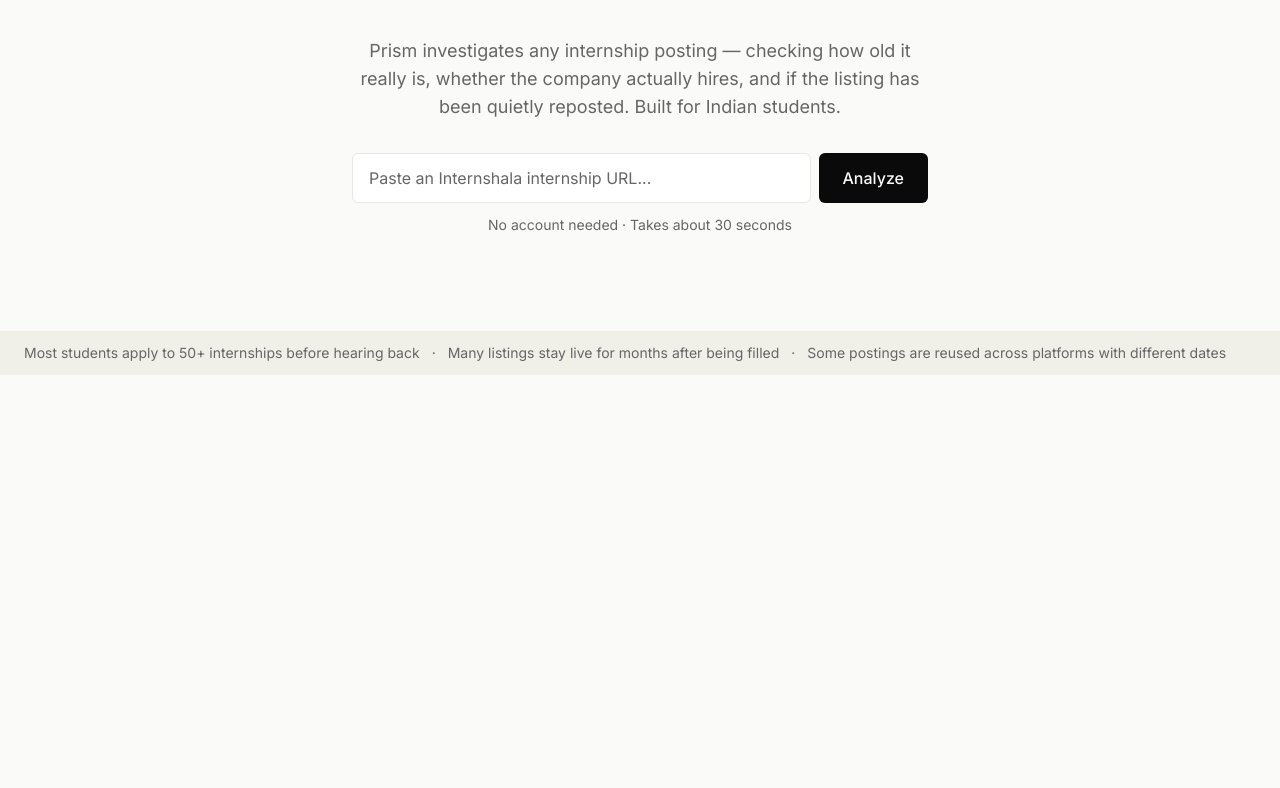
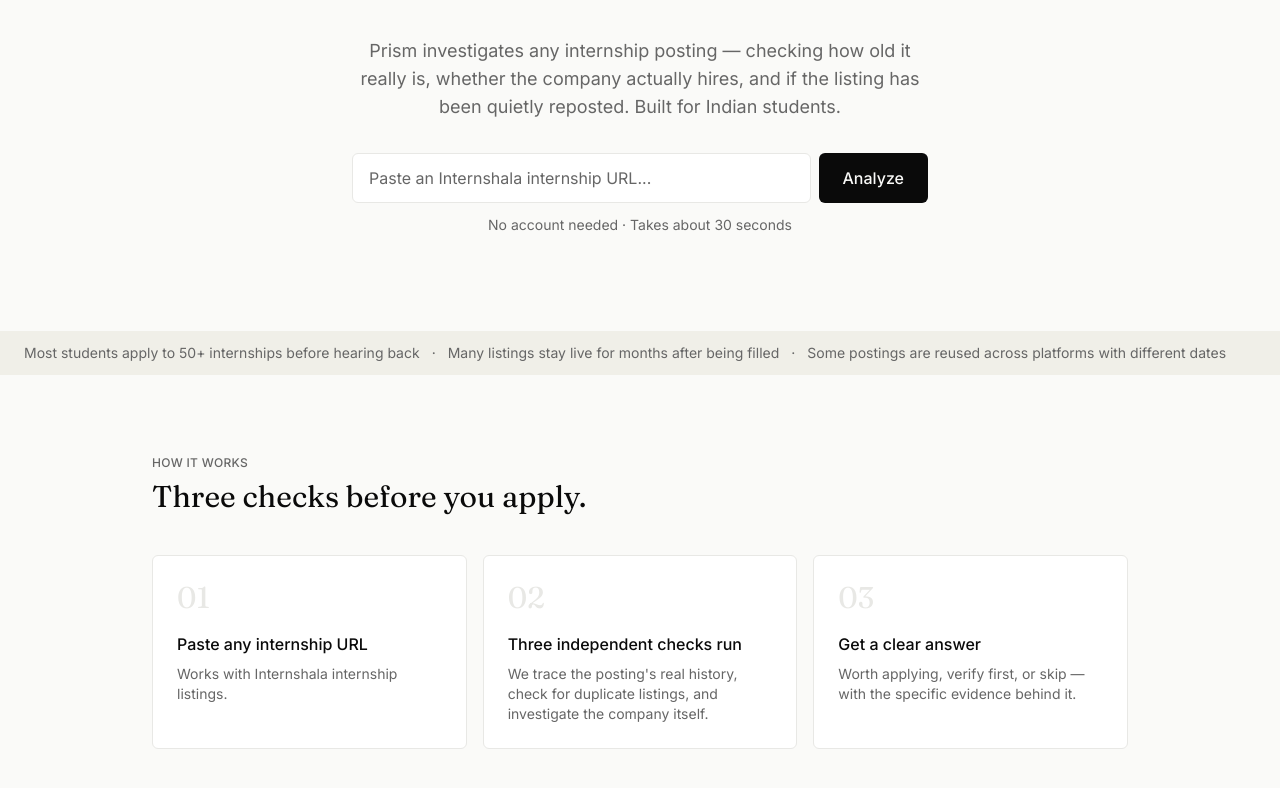
Before and after one commit to ganga-300/prism-frontend, a Next.js app: page / in a window 1280 px wide. Shown: the part 360-1148 px from the top of the page. Before the commit the page ends 800 px from the top, so only its background shows below. Built offline with nearby package versions, Linux system fonts and the light colour scheme.

Commit message:
feat: add how it works section with anchor link from navbar

```diff
--- a/app/page.js
+++ b/app/page.js
@@ -60,6 +60,43 @@
         <span className="mx-3">·</span>
         <span>Some postings are reused across platforms with different dates</span>
       </div>
+
+      <section id="how-it-works" className="px-6 py-20 max-w-5xl mx-auto">
+        <p className="text-xs font-medium text-ink-muted tracking-wide uppercase mb-2">
+          How it works
+        </p>
+        <h2 className="font-serif text-3xl text-ink mb-10">
+          Three checks before you apply.
+        </h2>
+
+        <div className="grid sm:grid-cols-3 gap-4">
+          <div className="bg-card border border-border-soft rounded-md p-6">
+            <p className="text-3xl font-serif text-border-soft mb-4">01</p>
+            <h3 className="font-medium text-ink mb-2">Paste any internship URL</h3>
+            <p className="text-sm text-ink-muted">
+              Works with Internshala internship listings.
+            </p>
+          </div>
+
+          <div className="bg-card border border-border-soft rounded-md p-6">
+            <p className="text-3xl font-serif text-border-soft mb-4">02</p>
+            <h3 className="font-medium text-ink mb-2">Three independent checks run</h3>
+            <p className="text-sm text-ink-muted">
+              We trace the posting's real history, check for duplicate
+              listings, and investigate the company itself.
+            </p>
+          </div>
+
+          <div className="bg-card border border-border-soft rounded-md p-6">
+            <p className="text-3xl font-serif text-border-soft mb-4">03</p>
+            <h3 className="font-medium text-ink mb-2">Get a clear answer</h3>
+            <p className="text-sm text-ink-muted">
+              Worth applying, verify first, or skip — with the specific
+              evidence behind it.
+            </p>
+          </div>
+        </div>
+      </section>
     </main>
   );
 }
```
